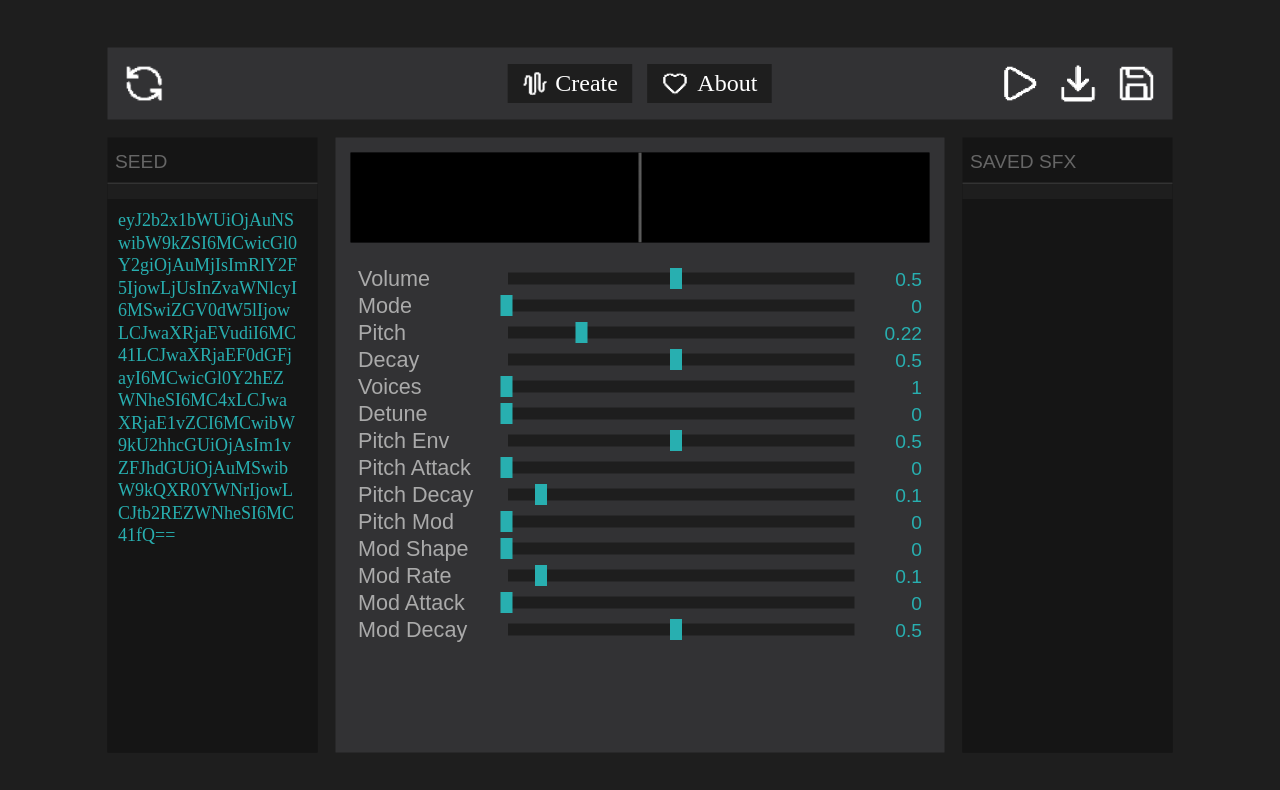
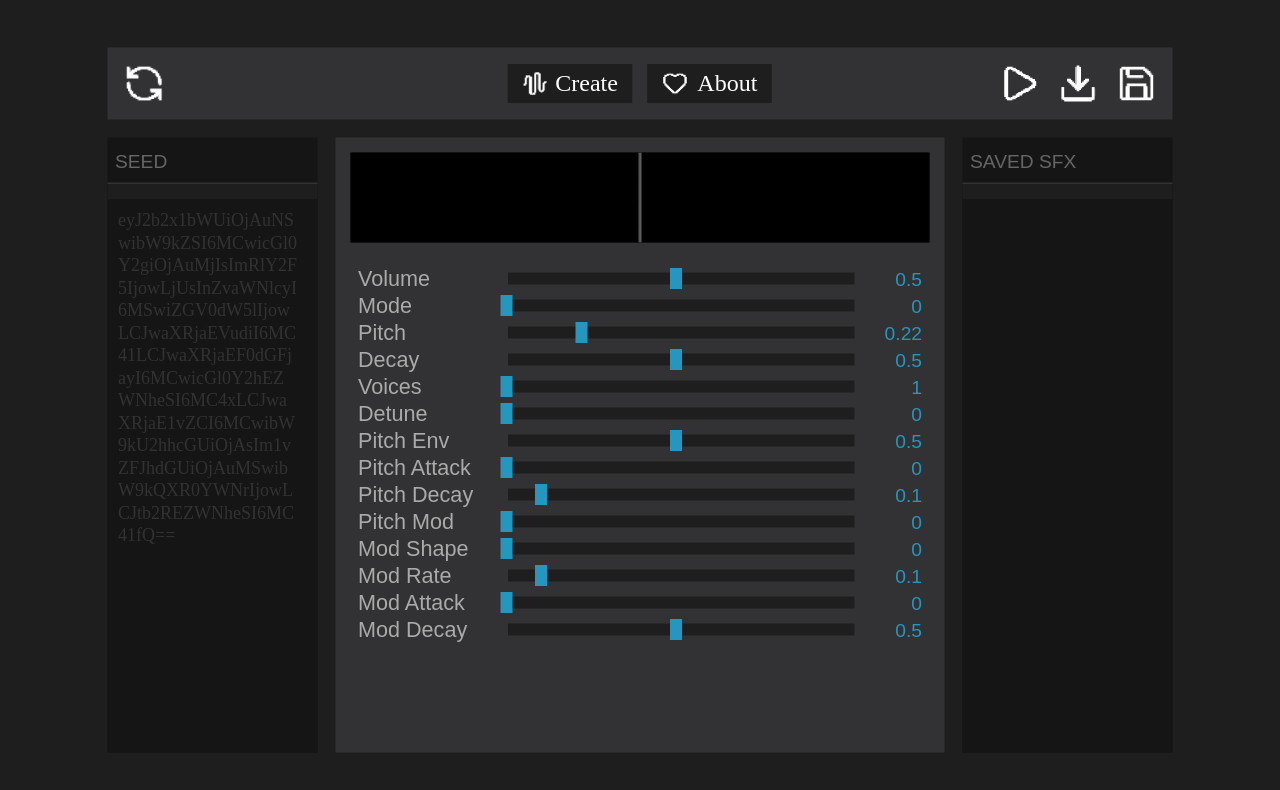
Before and after one commit to epmcreations/wdaswf, a plain HTML site: page index.html in a window 1280 px wide. Drawn offline with Linux system fonts and the light colour scheme; a web font is replaced by a local one.

Commit message:
Update style.css

```diff
--- a/style.css
+++ b/style.css
@@ -1,7 +1,7 @@
 :root {
     --primary-black: #1e1e1e;
     --secondary-black: #323234;
-    --btn-red: #28AFB0;
+    --btn-red: #2596be;
     --text-white: #ffffff;
 }
 
@@ -128,7 +128,7 @@ body {
     height: 100%;
     background: transparent;
     border: none;
-    color: var(--btn-red);
+    color: #323234;
     font-family: 'Jersey 10';
     font-size: 0.75rem;
     resize: none;
```
